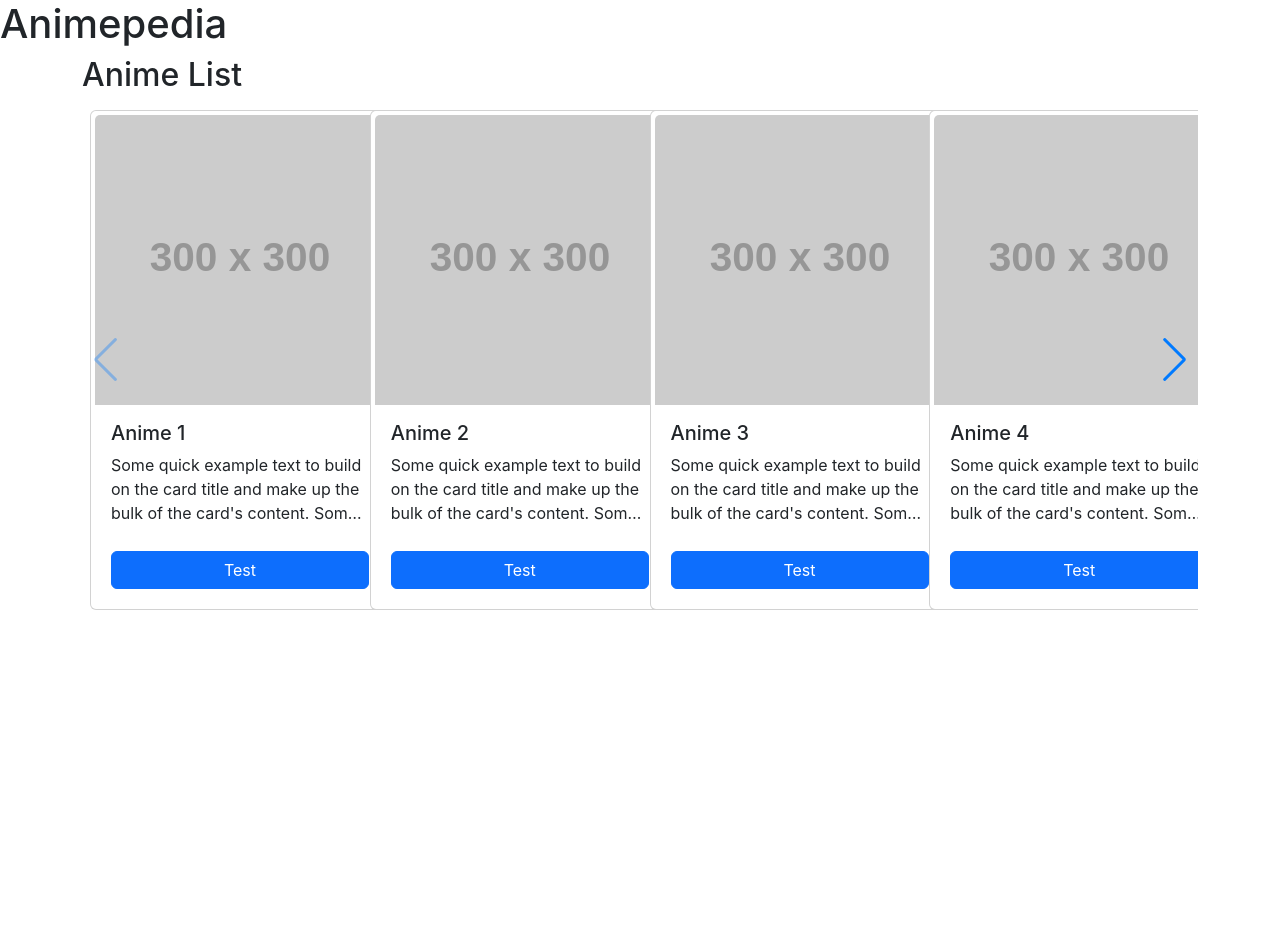
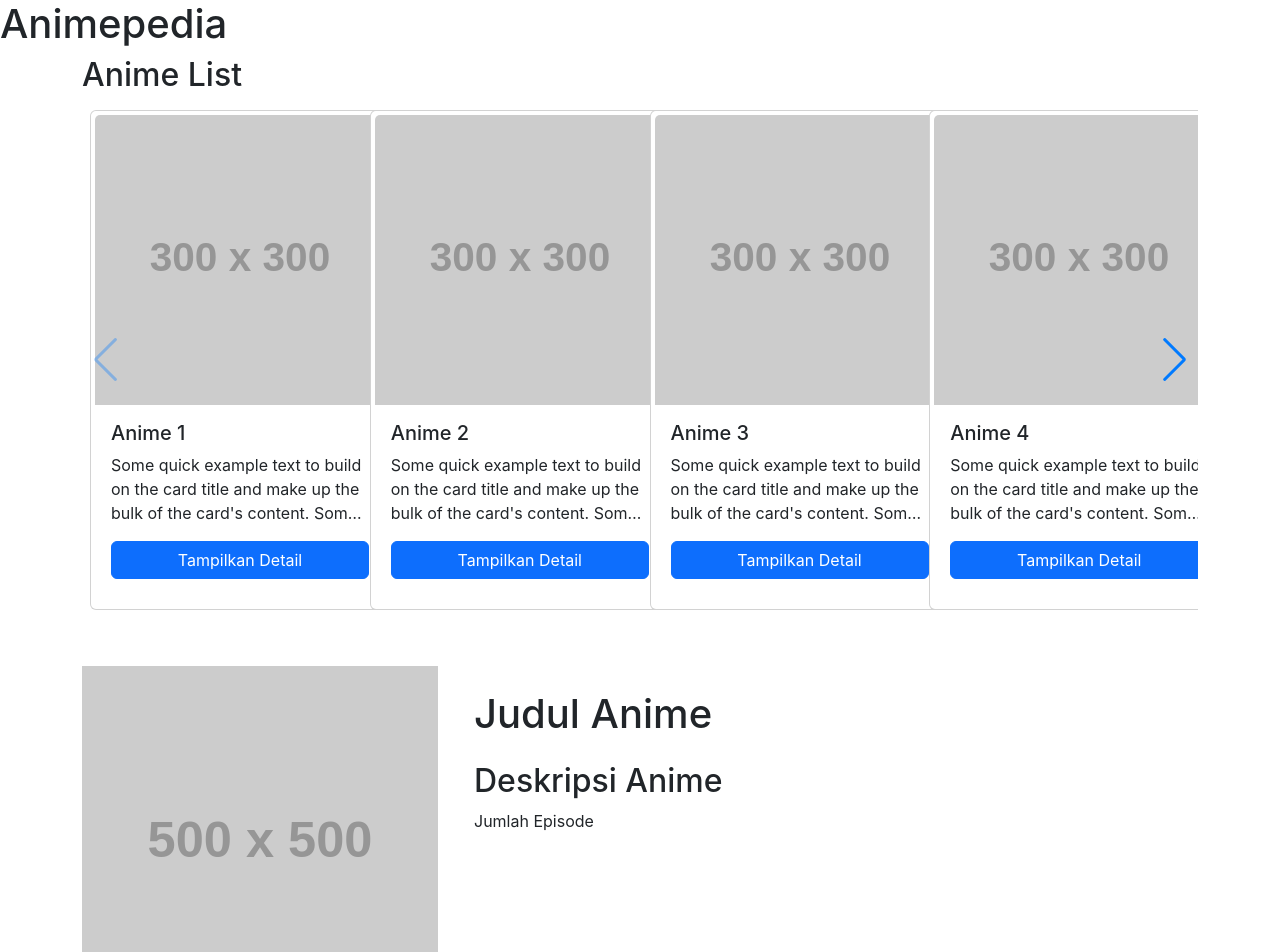
Before and after one commit to MuhammadFarrasThohari/Animepedia, a React (Create React App) app in the folder frontend/: page / in a window 1280 px wide. Shown: the top 952 px of the page. Before the commit the page ends 800 px from the top, so only its background shows below. Built offline with nearby package versions, Linux system fonts and the light colour scheme.

Commit message:
chore: Add Details component and update Header component

```diff
--- a/frontend/src/components/AnimeCards.js
+++ b/frontend/src/components/AnimeCards.js
@@ -1,5 +1,3 @@
-import { Link } from "react-router-dom";
-
 const AnimeCards = ({ title }) => {
     return (
         <div
@@ -32,9 +30,14 @@ const AnimeCards = ({ title }) => {
                     example text to build on the card title and make up the bulk
                     of the card's content.
                 </p>
-                <Link to="#" className="btn btn-primary mt-auto">
-                    Test
-                </Link>
+                <button
+                    className="btn btn-primary"
+                    onClick={() => {
+                        console.log("Tampilkan Detail");
+                    }}
+                >
+                    Tampilkan Detail
+                </button>
             </div>
         </div>
     );
--- /dev/null
+++ b/frontend/src/components/Details.js
@@ -0,0 +1,24 @@
+const Details = () => {
+    return (
+        <main className="container my-5">
+            <div className="row">
+                <div className="col-md-4">
+                    <img
+                        src="https://placehold.co/500"
+                        className="img-fluid"
+                        alt="Anime 1"
+                    />
+                </div>
+                <div className="col-md-8">
+                    <div className="container">
+                        <h1 className="my-4">Judul Anime</h1>
+                        <h2>Deskripsi Anime</h2>
+                        <p>Jumlah Episode</p>
+                    </div>
+                </div>
+            </div>
+        </main>
+    );
+};
+
+export default Details;
--- /dev/null
+++ b/frontend/src/components/Header.js
@@ -0,0 +1,44 @@
+import { Navigation } from "swiper/modules";
+import { Swiper, SwiperSlide } from "swiper/react";
+
+// Import Swiper styles
+import "swiper/css";
+import "swiper/css/navigation";
+import AnimeCards from "./AnimeCards";
+
+const Header = () => {
+    const animeList = [
+        { id: 1, title: "Anime 1" },
+        { id: 2, title: "Anime 2" },
+        { id: 3, title: "Anime 3" },
+        { id: 4, title: "Anime 4" },
+        { id: 5, title: "Anime 5" },
+        { id: 6, title: "Anime 6" },
+        { id: 7, title: "Anime 7" },
+    ];
+
+    return (
+        <header>
+            <h1>Animepedia</h1>
+            <div className="container">
+                <h2>Anime List</h2>
+                <Swiper
+                    modules={[Navigation]}
+                    spaceBetween={3}
+                    slidesPerView={4}
+                    navigation
+                    onSwiper={(swiper) => console.log(swiper)}
+                    onSlideChange={() => console.log("slide change")}
+                >
+                    {animeList.map((anime) => (
+                        <SwiperSlide key={anime.id}>
+                            <AnimeCards title={anime.title} />
+                        </SwiperSlide>
+                    ))}
+                </Swiper>
+            </div>
+        </header>
+    );
+};
+
+export default Header;
--- a/frontend/src/screens/Home.js
+++ b/frontend/src/screens/Home.js
@@ -1,45 +1,11 @@
-import { Navigation } from "swiper/modules";
-import { Swiper, SwiperSlide } from "swiper/react";
-
-// Import Swiper styles
-import "swiper/css";
-import "swiper/css/navigation";
-import AnimeCards from "../components/AnimeCards";
-
-// import { useState } from "react";
+import Details from "../components/Details";
+import Header from "../components/Header";
 
 const Home = () => {
-    // Contoh data anime (dapat diganti dengan data sesuai kebutuhan)
-    const animeList = [
-        { id: 1, title: "Anime 1" },
-        { id: 2, title: "Anime 2" },
-        { id: 3, title: "Anime 3" },
-        { id: 4, title: "Anime 4" },
-        { id: 5, title: "Anime 5" },
-        { id: 6, title: "Anime 6" },
-        { id: 7, title: "Anime 7" },
-    ];
-
     return (
         <>
-            <h1>Animepedia</h1>
-            <div className="container">
-                <h2>Anime List</h2>
-                <Swiper
-                    modules={[Navigation]}
-                    spaceBetween={3}
-                    slidesPerView={4}
-                    navigation
-                    onSwiper={(swiper) => console.log(swiper)}
-                    onSlideChange={() => console.log("slide change")}
-                >
-                    {animeList.map((anime) => (
-                        <SwiperSlide key={anime.id}>
-                            <AnimeCards title={anime.title} />
-                        </SwiperSlide>
-                    ))}
-                </Swiper>
-            </div>
+            <Header />
+            <Details />
         </>
     );
 };
```
